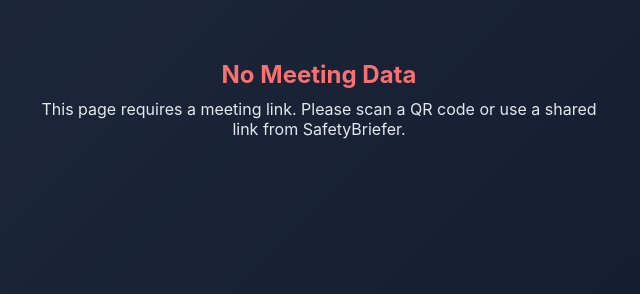
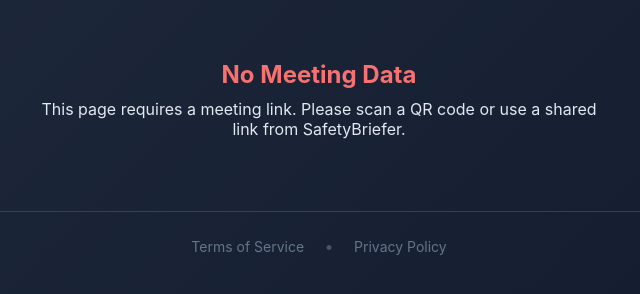
Before and after one commit to safetybriefer-hue/SafetyBrief, a plain HTML site: page index.html in a window 1280 px wide. Shown: the whole page, without its empty margins (321-961 px from the left). Drawn offline with Linux system fonts and the light colour scheme.

Commit message:
Update index.html

```diff
--- a/index.html
+++ b/index.html
@@ -122,6 +122,26 @@
     .toast.show {
       opacity: 1;
     }
+
+    .legal-footer {
+      text-align: center;
+      padding: 24px 16px;
+      margin-top: 32px;
+      border-top: 1px solid #334155;
+    }
+    .legal-footer a {
+      color: #64748b;
+      font-size: 14px;
+      text-decoration: none;
+      transition: color 0.2s;
+    }
+    .legal-footer a:hover {
+      color: #94a3b8;
+    }
+    .legal-footer .separator {
+      color: #475569;
+      margin: 0 16px;
+    }
   </style>
 </head>
 <body>
@@ -170,7 +190,6 @@
         url: imageUrl
       };
 
-      // Try native share first (works on mobile)
       if (navigator.share && navigator.canShare && navigator.canShare(shareData)) {
         try {
           await navigator.share(shareData);
@@ -179,17 +198,15 @@
           if (e.name !== 'AbortError') {
             console.log('Share failed, falling back to clipboard');
           } else {
-            return; // User cancelled
+            return;
           }
         }
       }
 
-      // Fallback: copy image URL to clipboard
       try {
         await navigator.clipboard.writeText(imageUrl);
         showToast('Image link copied to clipboard!');
       } catch (e) {
-        // Final fallback for older browsers
         const textArea = document.createElement('textarea');
         textArea.value = imageUrl;
         document.body.appendChild(textArea);
@@ -206,7 +223,6 @@
       const ppeList = (data.p || []).map(p => `<span class="ppe-tag">${escapeHtml(p)}</span>`).join('');
       const oshaList = (data.r || []).map(r => `<li>${escapeHtml(r)}</li>`).join('');
 
-      // Build cartoon section if image URL exists
       const cartoonSection = data.img ? `
         <div class="section cartoon">
           <div class="section-header">
@@ -272,7 +288,6 @@
       `;
     }
 
-    // Main execution
     const urlParams = new URLSearchParams(window.location.search);
     const encoded = urlParams.get('m');
 
@@ -297,5 +312,11 @@
       `;
     }
   </script>
+
+  <div class="legal-footer">
+    <a href="https://www.safetybriefer.com/terms">Terms of Service</a>
+    <span class="separator">•</span>
+    <a href="https://www.safetybriefer.com/privacy-policy">Privacy Policy</a>
+  </div>
 </body>
 </html>
```
